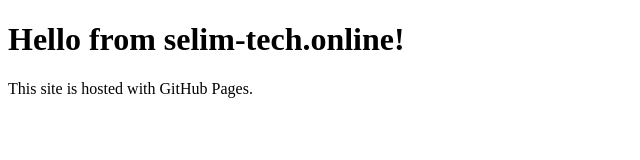
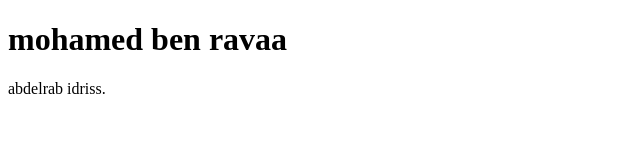
Before and after one commit to selimtech/selimtech, a plain HTML site: page index.html in a window 1280 px wide. Shown: the whole page, without its empty margins (0-640 px from the left). Drawn offline with Linux system fonts and the light colour scheme.

Commit message:
Update index.html

```diff
--- a/index.html
+++ b/index.html
@@ -4,7 +4,7 @@
   <title>Welcome to My Site</title>
 </head>
 <body>
-  <h1>Hello from selim-tech.online!</h1>
-  <p>This site is hosted with GitHub Pages.</p>
+  <h1>mohamed ben ravaa</h1>
+  <p>abdelrab idriss.</p>
 </body>
 </html>
```
